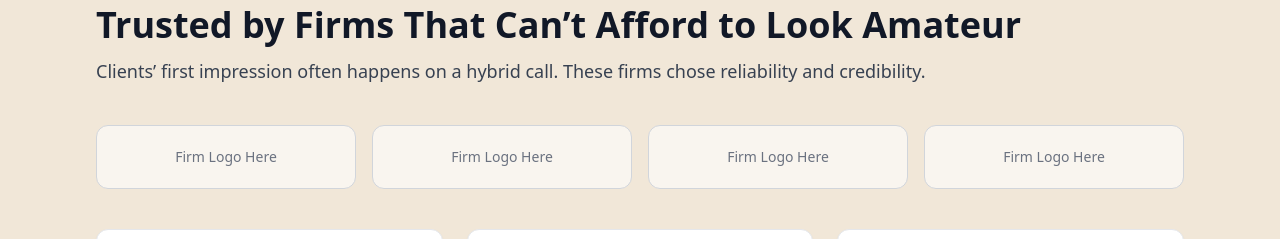
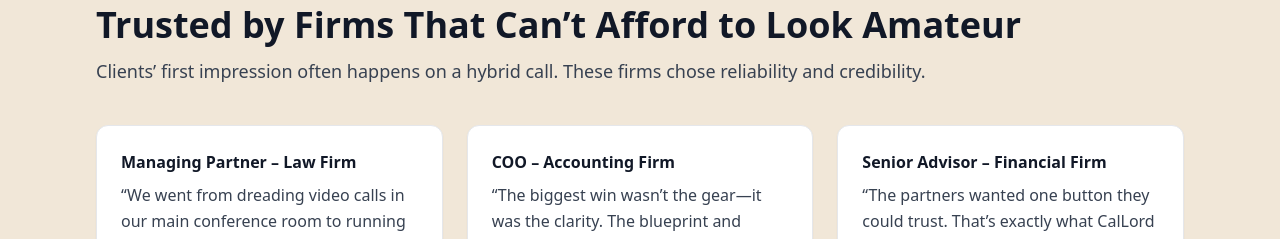
Before and after one commit to markl2305/conference-room-design, a Next.js app: page / in a window 1280 px wide. Shown: the part 4280-4519 px from the top of the page. Built offline with nearby package versions, Linux system fonts and the light colour scheme; no server answers.

Commit message:
Social Proof Section

```diff
--- a/components/smart-rooms/SmartRoomSocialProof.tsx
+++ b/components/smart-rooms/SmartRoomSocialProof.tsx
@@ -29,17 +29,6 @@ export default function SmartRoomSocialProof() {
           </p>
         </div>
 
-        <div className="grid grid-cols-2 sm:grid-cols-4 gap-4">
-          {["Firm Logo", "Firm Logo", "Firm Logo", "Firm Logo"].map((label, idx) => (
-            <div
-              key={`${label}-${idx}`}
-              className="h-16 rounded-xl border border-gray-300 bg-white/60 flex items-center justify-center text-sm text-gray-500"
-            >
-              {label} Here
-            </div>
-          ))}
-        </div>
-
         <div className="grid md:grid-cols-3 gap-6">
           {testimonials.map((item) => (
             <div key={item.role} className="rounded-xl border border-gray-200 bg-white p-6 shadow-sm">
```
Also changed, not shown: 2 other files (tests, documents, lock files or other folders).
